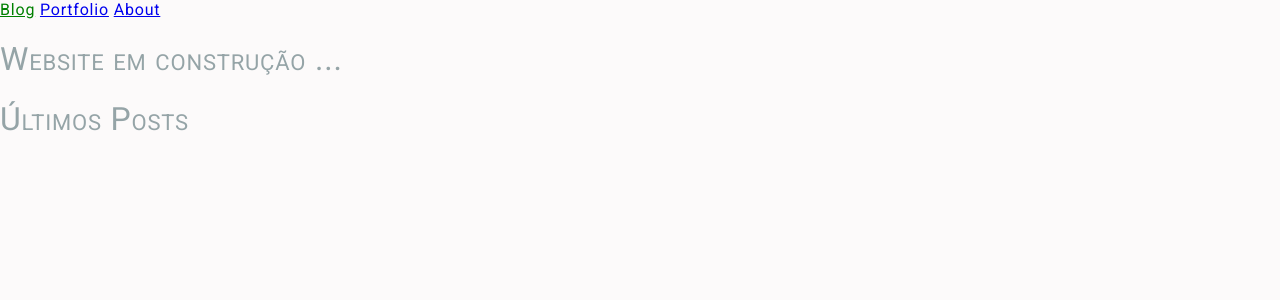
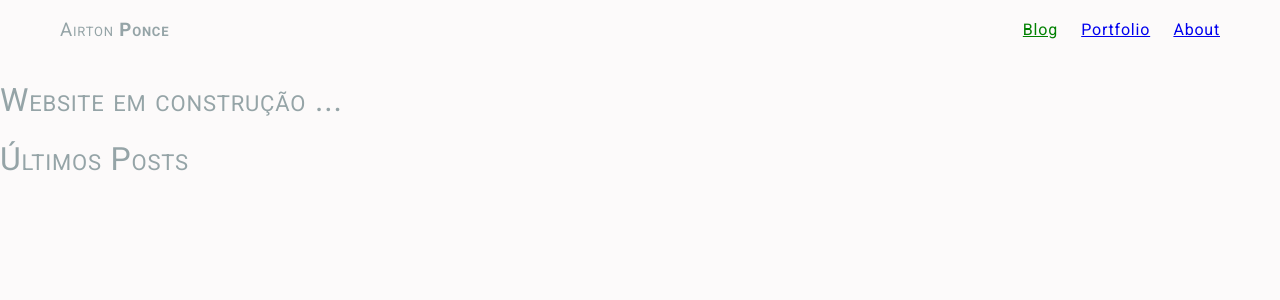
Before and after one commit to APonce911/jekyll-mywebsite, a Jekyll site: the page built from index.html, in a window 1280 px wide. Shown: the top 300 px of the page. Built offline with Jekyll 4.4.1, drawn with Linux system fonts in a browser that asks for light colours.

Commit message:
create navbar

```diff
--- a/_includes/navigation.html
+++ b/_includes/navigation.html
@@ -1,5 +1,8 @@
- <nav>
-  {% for item in site.data.navigation %}
-    <a href="{{ item.link }}" {% if page.url == item.link %}class="current"{% endif %}>{{ item.name }}</a>
-  {% endfor %}
-</nav>
+<div class="navbar">
+  <h3>Airton <strong>Ponce</strong></h3>
+  <nav class="tabs">
+    {% for item in site.data.navigation %}
+      <a href="{{ item.link }}" {% if page.url == item.link %}class="current"{% endif %}>{{ item.name }}</a>
+    {% endfor %}
+  </nav>
+</div>
--- a/_sass/main.scss
+++ b/_sass/main.scss
@@ -16,7 +16,20 @@ h1, h2, h3, h4{
   font-variant: small-caps;
 }
 
-p, li {
+p, li, a {
   font-weight: 400;
   line-height: 1.4em;
 }
+.navbar{
+  display:flex;
+  align-items: center;
+  justify-content:space-between;
+  padding: 0px 60px;
+}
+
+.tabs {
+  display: flex;
+  align-items: center;
+  justify-content: space-between;
+  min-width:17%;
+}
```
